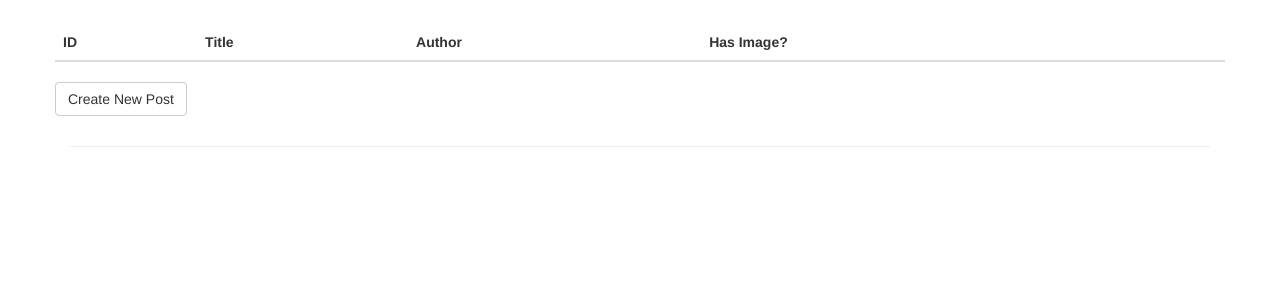
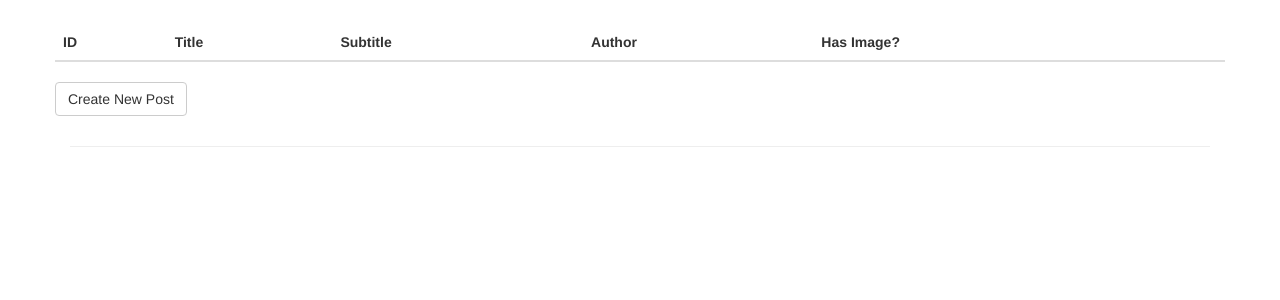
Before and after one commit to udacity/nd081-c1-provisioning-microsoft-azure-vms-project-starter, a Flask app: page / in a window 1280 px wide. Shown: the part 51-351 px from the top of the page. Run offline with Flask 2, Linux system fonts and the light colour scheme; a user stored in the database is signed in; data comes from the database, SQL or seed files in the repository; data that the repository does not hold is empty; parts of the project's set-up code (start-up, migrations or seed data) failed here and were passed over; some libraries are stand-ins or nearby versions.

Commit message:
Subtitle added but not tested

```diff
--- a/FlaskWebProject/forms.py
+++ b/FlaskWebProject/forms.py
@@ -5,14 +5,17 @@ from wtforms import StringField, PasswordField, BooleanField, SubmitField, TextA
 from wtforms.validators import DataRequired
 from wtforms.widgets import TextArea
 
+
 class LoginForm(FlaskForm):
     username = StringField('Username', validators=[DataRequired()])
     password = PasswordField('Password', validators=[DataRequired()])
     remember_me = BooleanField('Remember Me')
     submit = SubmitField('Sign In')
 
+
 class PostForm(FlaskForm):
     title = StringField('Title', validators=[DataRequired()])
+    subtitle = StringField('Subtitle', validators=[DataRequired])
     author = StringField('Author', validators=[DataRequired()])
     body = TextAreaField('Body', validators=[DataRequired()])
     image_path = FileField('Image', validators=[FileAllowed(['jpg', 'png'], 'Images only!')])
--- a/FlaskWebProject/templates/index.html
+++ b/FlaskWebProject/templates/index.html
@@ -8,6 +8,7 @@
                 <tr>
                     <th scope="col">ID</th>
                     <th scope="col">Title</th>
+                    <th scope="col">Subtitle</th>
                     <th scope="col">Author</th>
                     <th scope="col">Has Image?</th>
                     <th scope="col" />
@@ -19,6 +20,7 @@
             <tr>
                 <th scope="row">{{ post.id }} </th>
                 <td>{{ post.title }}</td>
+                <td>{{ post.subtitle }}</td>
                 <td>{{ post.author }}</td>
                 <td>{{ post.image_path != None }}</td>
                 <td><a href="{{ url_for('post', id=post.id) }}">Edit Post</a></td>
```
Also changed, not shown: FlaskWebProject/models.py (+9 -3 lines).
